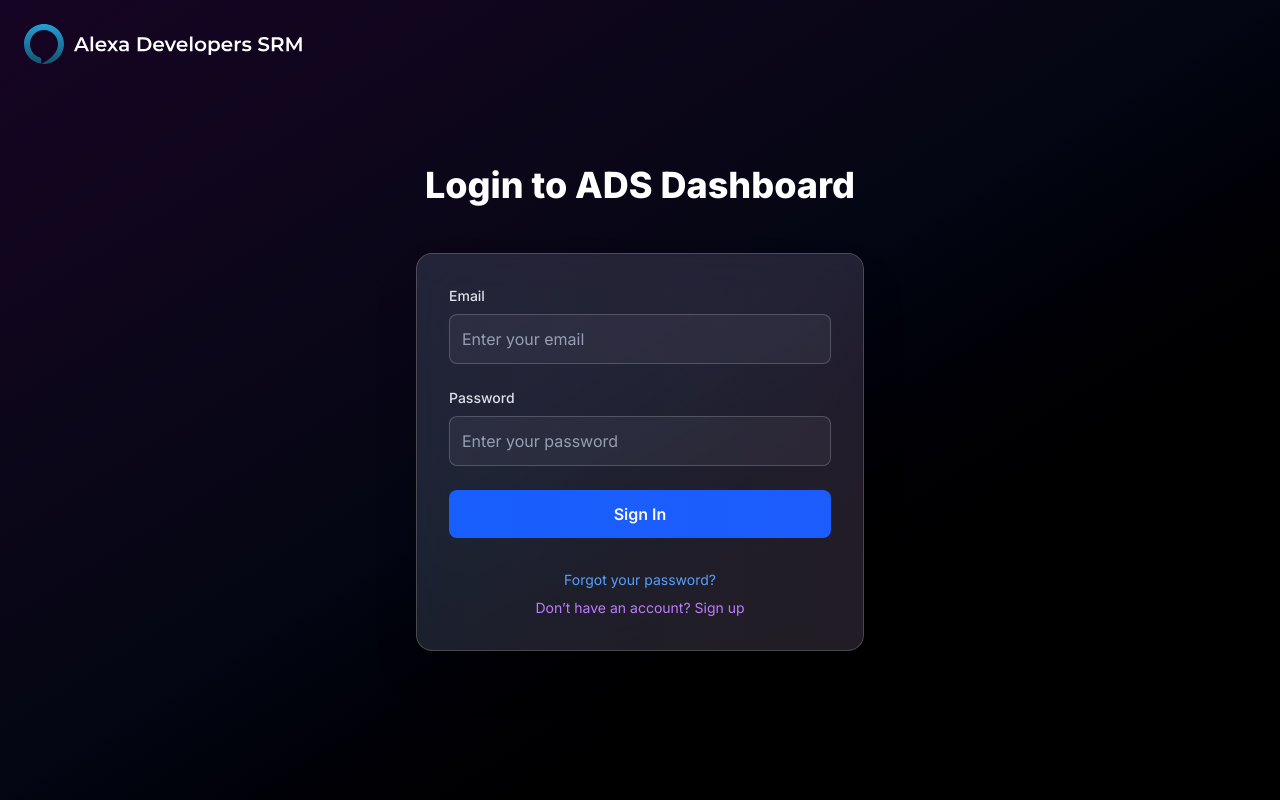
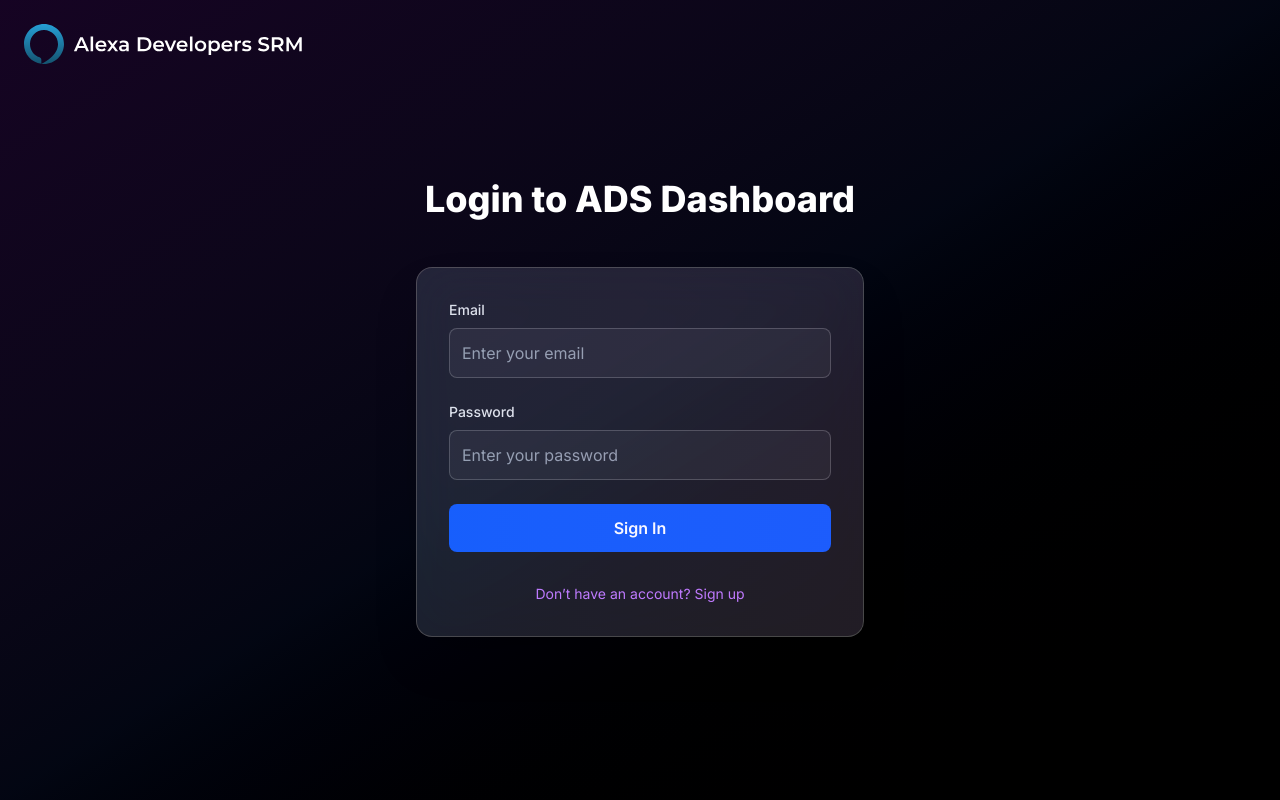
Before and after one commit to shubhankar05sarkar/Alexa-dashboard-db, a Next.js app: page /login in a window 1280 px wide. Built offline with nearby package versions, Linux system fonts and the light colour scheme; no server answers.

Commit message:
Removed forgot password and enabled toast

```diff
--- a/src/app/layout.tsx
+++ b/src/app/layout.tsx
@@ -2,6 +2,7 @@
 import type { Metadata } from 'next';
 import { Inter } from 'next/font/google';
 import AuthWrapper from './components/AuthWrapper';
+import { Toaster } from "react-hot-toast";
 
 const inter = Inter({ subsets: ['latin'] });
 
@@ -21,6 +22,7 @@
         <AuthWrapper>
           <main className="min-h-screen">{children}</main>
         </AuthWrapper>
+        <Toaster position="top-center" reverseOrder={false} />
       </body>
     </html>
   );
--- a/src/app/login/page.tsx
+++ b/src/app/login/page.tsx
@@ -174,13 +174,6 @@
             <div className="text-center mt-2 space-y-2">
               <a
                 href="#"
-                className="block text-sm text-blue-400 hover:text-blue-500 transition-colors"
-                aria-label="Forgot your password"
-              >
-                Forgot your password?
-              </a>
-              <a
-                href="#"
                 onClick={(e) => {
                   e.preventDefault();
                   setIsSignUp(!isSignUp);
```
